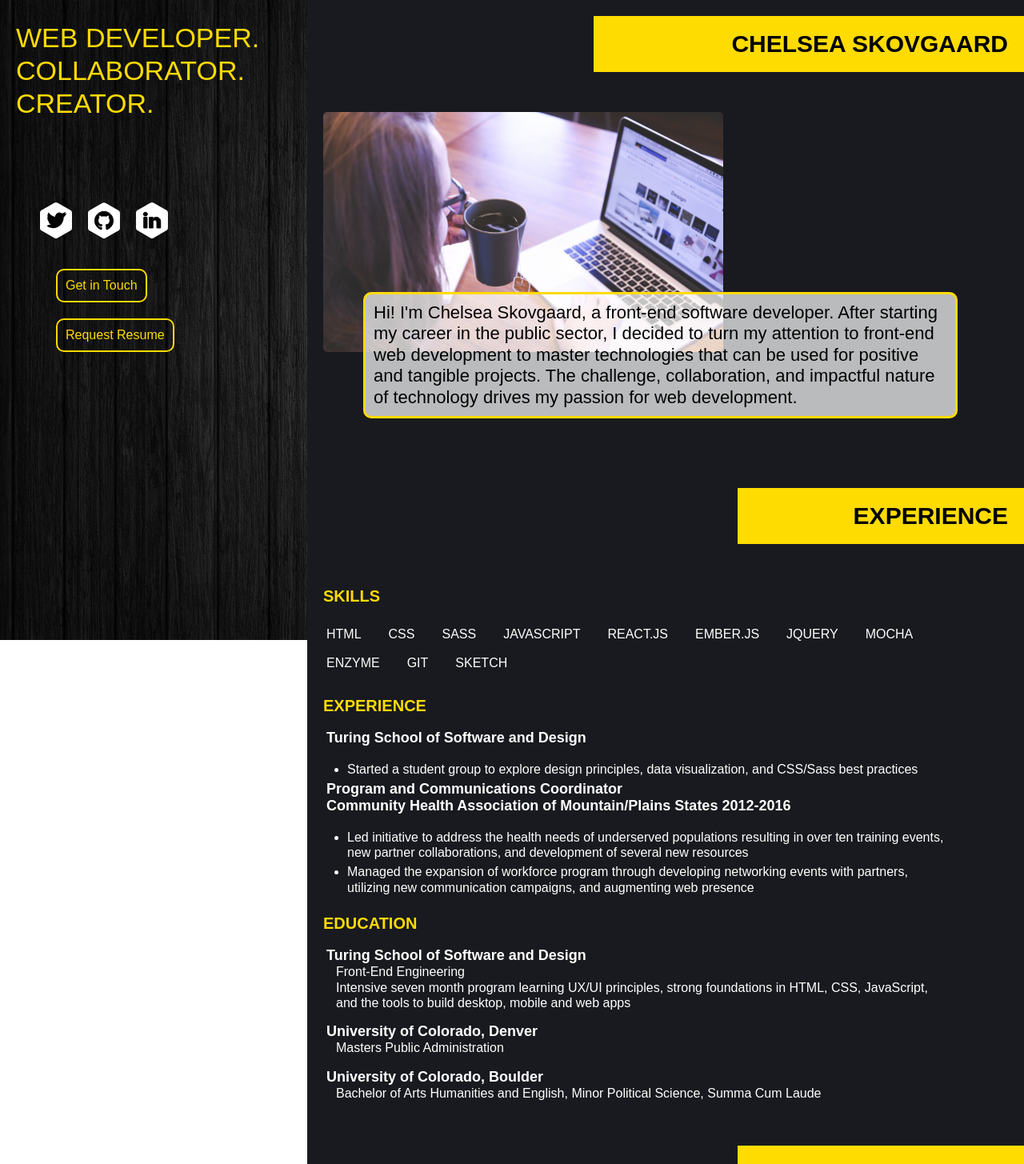
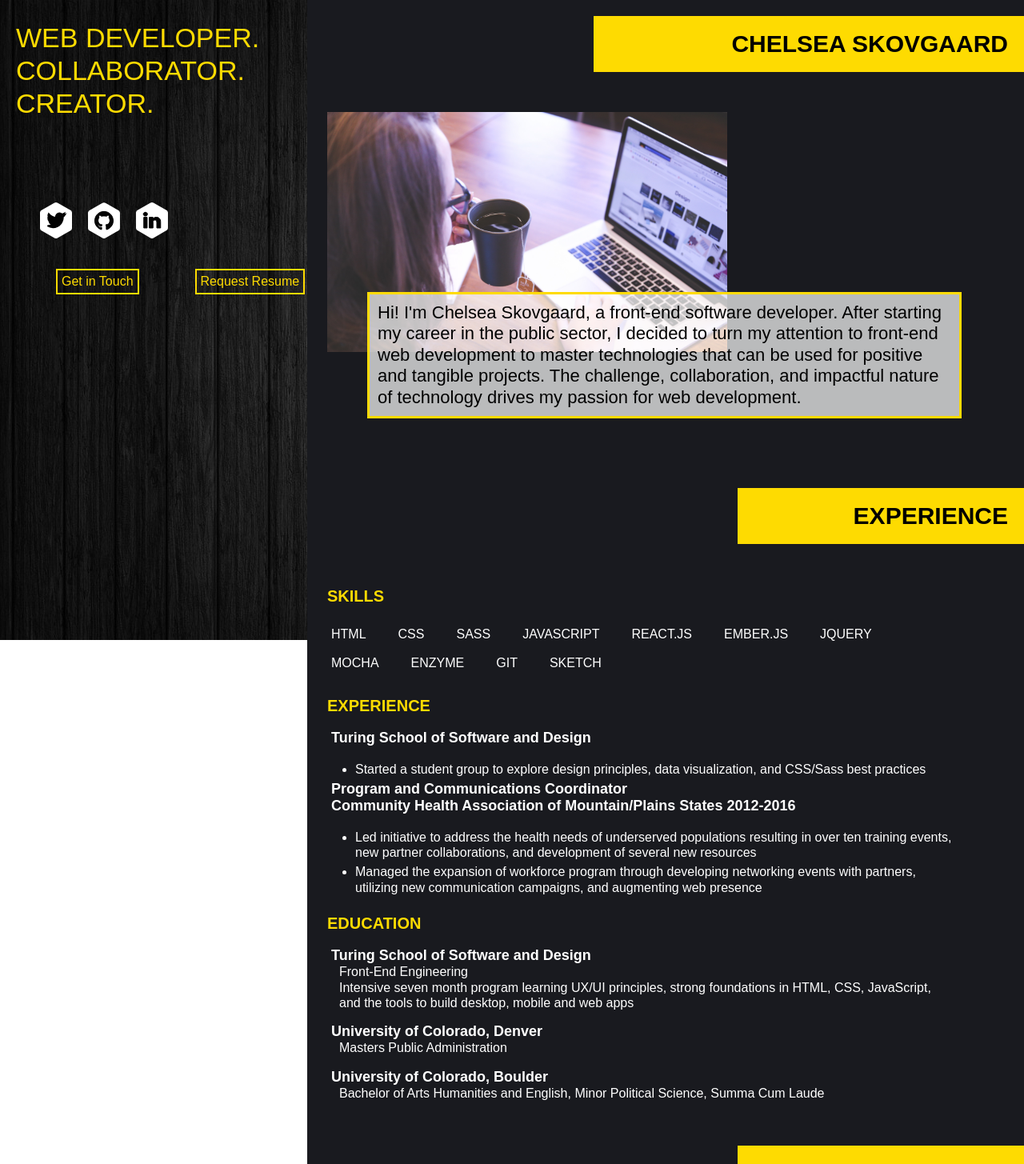
Before and after one commit to ChelseaSkovgaard/ChelseaSkovgaard.github.io, a React (Create React App) app: page / in a window 1280 px wide. Shown: the top 1455 px of the page at 80% size. Built offline with nearby package versions, Linux system fonts and the light colour scheme.

Commit message:
changes margins and border radius

```diff
--- a/src/styles/experience-style.css
+++ b/src/styles/experience-style.css
@@ -33,25 +33,25 @@
 .experience h2 {
   font-size: 20px;
   font-weight: bold;
-  margin: 20px;
+  margin: 20px 25px;
   padding-top: 5px;
   color: #FEDB01;
 }
 
 .experience h3 {
   font-size: 18px;
-  margin-left: 24px;
+  margin-left: 30px;
   line-height: 1.2;
   font-weight: bold;
 }
 .experience h4 {
   font-size: 16px;
-  margin-left: 36px;
+  margin-left: 40px;
 }
 
 .experience li {
   display: inline-block;
-  margin: 10px 10px 10px 24px;
+  margin: 10px 10px 10px 30px;
 }
 
 .exp {
@@ -60,7 +60,7 @@
 
 .experience p {
   font-size: 16px;
-  margin-left: 50px;
+  margin-left: 60px;
   margin-bottom: 5px;
   line-height: 1.2;
   display: list-item;
--- a/src/styles/hero.css
+++ b/src/styles/hero.css
@@ -5,14 +5,13 @@
   color: white;
   font-family: sans-serif;
   font-size: 22px;
-  margin: 225px 70px;
+  margin: 225px 75px;
   line-height: 1.2;
   padding: 10px;
   background-color: hsla(0, 0%, 100%, .7);
   z-index: 50;
   position: absolute;
   color: black;
-  border-radius: 10px;
 }
 
 
@@ -21,10 +20,9 @@
   background-size: cover;
   width: 500px;
   height: 300px;
-  margin-left: 20px;
+  margin-left: 25px;
   z-index: 5;
   position: absolute;
-  border-radius: 5px;
 }
 
 .hero h1 {
--- a/src/styles/project-style.css
+++ b/src/styles/project-style.css
@@ -33,7 +33,7 @@
   background-size: contain;
   background-repeat: no-repeat;
   width: 400px;
-  margin-left: 20px;
+  margin-left: 25px;
   margin-bottom: 10px;
 }
 
@@ -90,7 +90,6 @@
   background-color: transparent;
   border: 2px solid #FEDB01;
   color: #FEDB01;
-  border-radius: 5px;
   text-align: center;
   padding: 4px;
   font-size: 14px;
--- a/src/styles/side-bar.css
+++ b/src/styles/side-bar.css
@@ -21,7 +21,6 @@
 .action-btn {
   background-color: transparent;
   border: 2px solid #FEDB01;
-  border-radius: 10px;
   color: #FEDB01;
   cursor: pointer;
   display: flex;
@@ -29,7 +28,7 @@
   font-size: 16px;
   margin-left: 70px;
   margin-bottom: 20px;
-  padding: 10px;
+  padding: 5px;
   text-decoration: none;
   text-align: center;
   transition: box-shadow 300ms ease-in-out, color 300ms ease-in-out;
```
